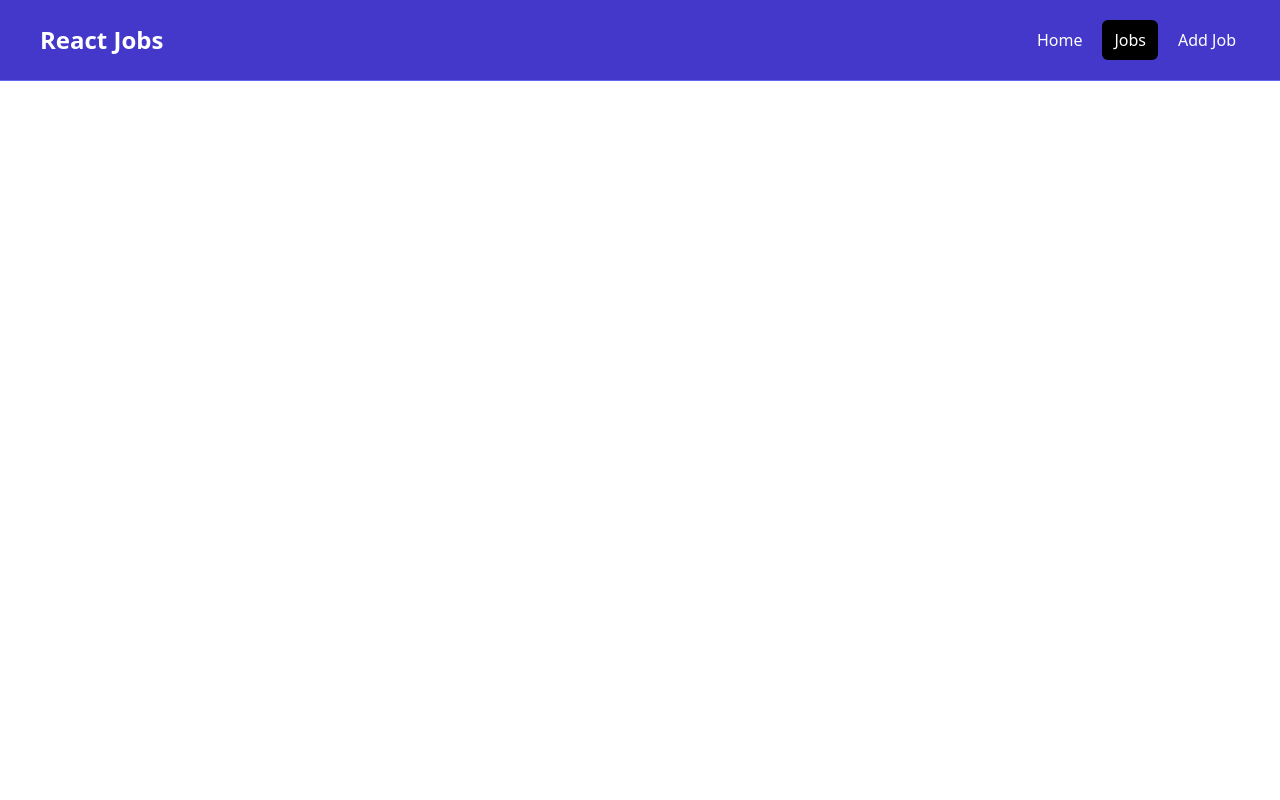
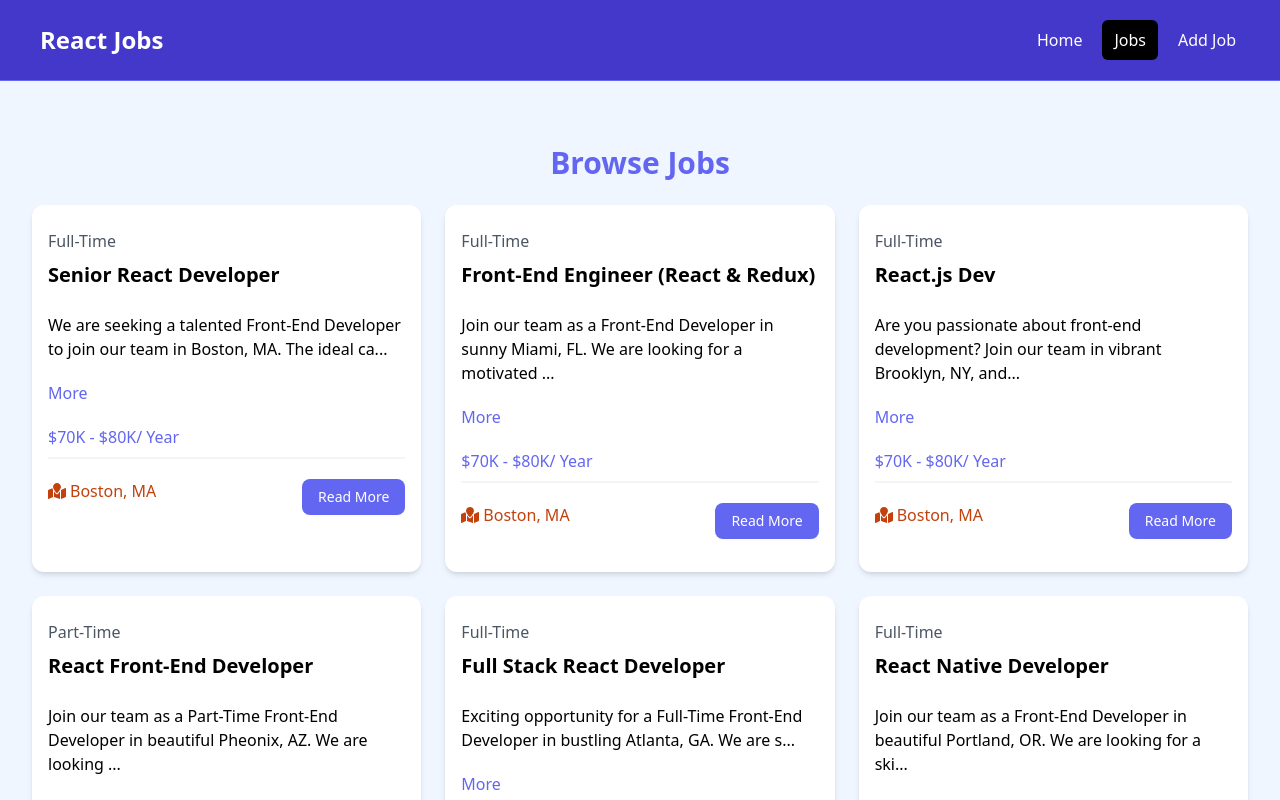
Before and after one commit to odenra/react-jobsPageWebsite, a React (Vite) app: page /jobs in a window 1280 px wide. Shown: the top 800 px of the page. Built offline with nearby package versions, Linux system fonts and the light colour scheme.

Commit message:
browse jobs page is done with conditional rendering

```diff
--- a/src/components/JobListings.jsx
+++ b/src/components/JobListings.jsx
@@ -1,9 +1,9 @@
 import jobs from '../jobs.json'
 import JobListining from '../components/JobListining';
 
-const JobListings = () => {
+const JobListings = ({  isHome = false }) => {
 
-    const recentJobs = jobs.slice(0, 3);
+    const JobListings = isHome ? jobs.slice(0, 3) : jobs;
 
   return (
     <>
@@ -17,7 +17,7 @@ const JobListings = () => {
 
           <div className="grid grid-cols-1 md:grid-cols-3 gap-6">
 
-            {recentJobs.map ((job) => (
+            {JobListings.map ((job) => (
 
                 <JobListining key={job.id} job={ job }/>
 
--- a/src/pages/HomePage.jsx
+++ b/src/pages/HomePage.jsx
@@ -9,7 +9,7 @@ const HomePage = () => {
     <>
         <Hero />
         <HomeCards />
-        <JobListings />
+        <JobListings isHome={true}/>
         <ViewAllJobs />
     </>
   )
--- a/src/pages/JobsPage.jsx
+++ b/src/pages/JobsPage.jsx
@@ -1,8 +1,11 @@
+import JobListings from "../components/JobListings"
 
 const JobsPage = () => {
   return (
     <>
-
+        <section className="bg-blue-50 px-4 py-6">
+            <JobListings />
+        </section>
     </>
   )
 }
```
